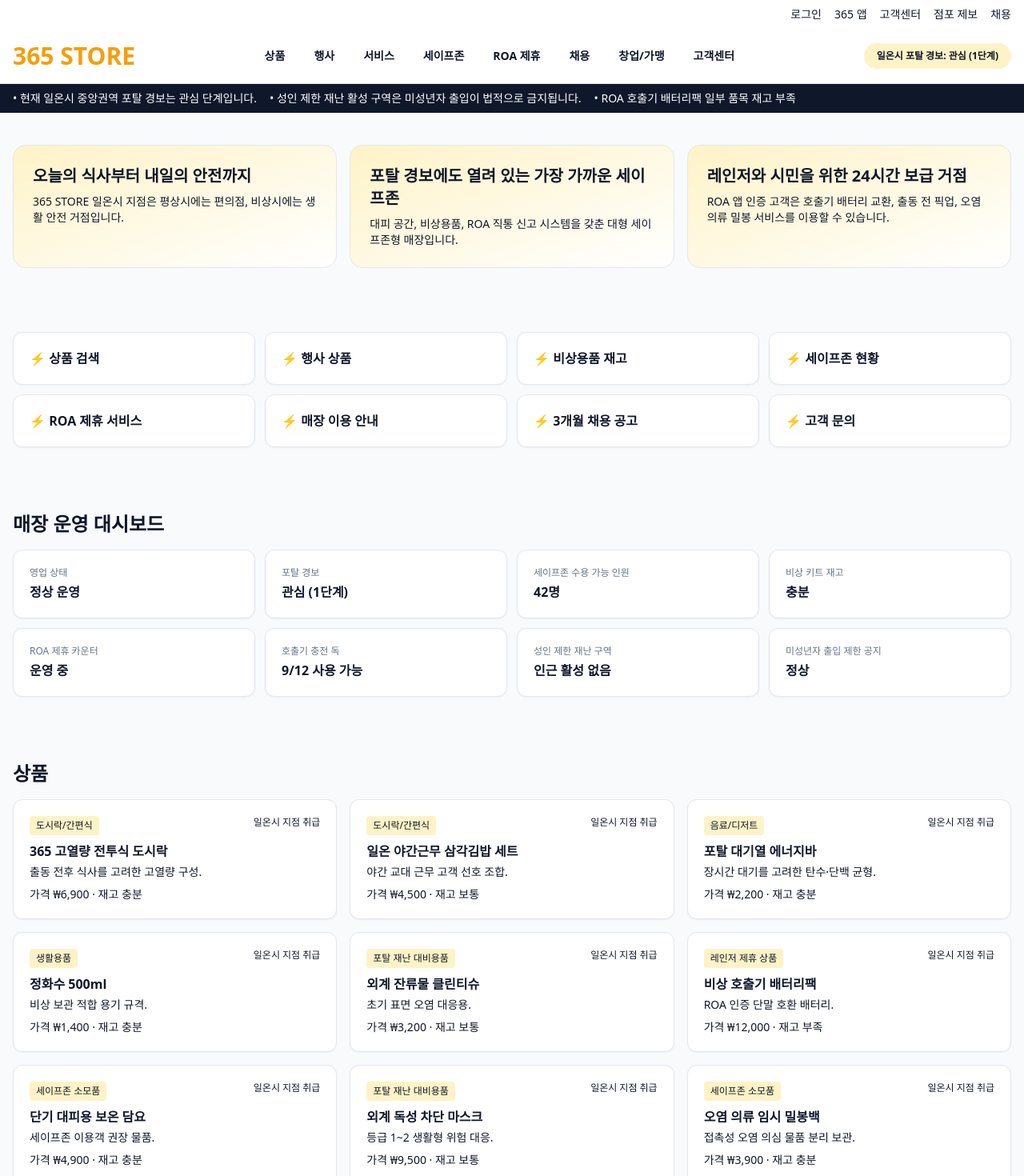
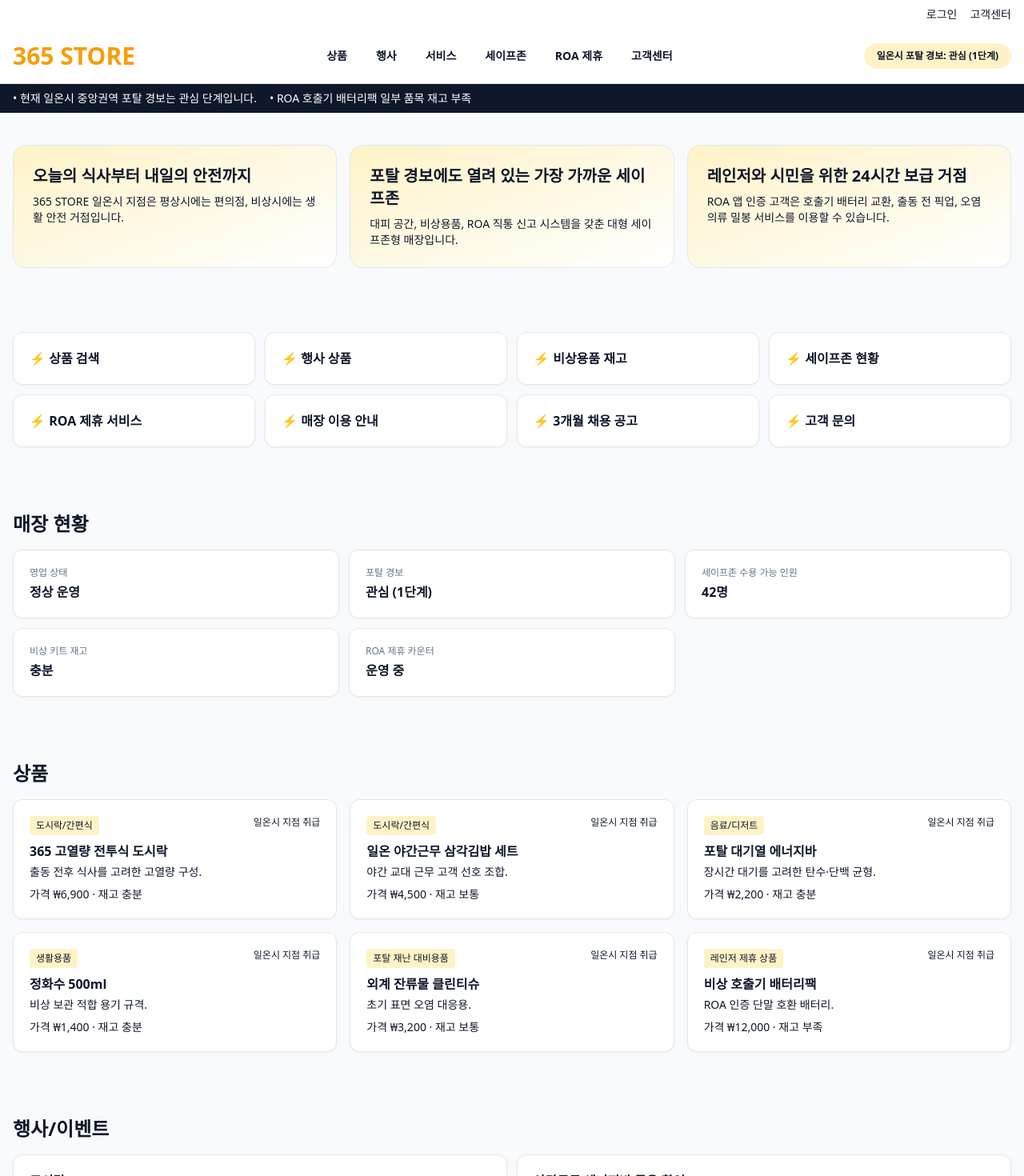
Before and after one commit to summer560/ROA-365, a React (Vite) app: page / in a window 1280 px wide. Shown: the top 1470 px of the page at 80% size. Built offline with nearby package versions, Linux system fonts and the light colour scheme.

Commit message:
refactor: simplify sections and add interactive login/customer pages

```diff
--- a/src/App.tsx
+++ b/src/App.tsx
@@ -1,31 +1,54 @@
+import { useState } from 'react';
 import { alertMessages, dashboard, events, faqs, notices, products, quickMenus, roaServices, safezoneFacilities } from './mockData';
 
-const navItems = [
-  ['상품', 'products'], ['행사', 'events'], ['서비스', 'services'], ['세이프존', 'safezone'],
-  ['ROA 제휴', 'roa'], ['채용', 'hiring'], ['창업/가맹', 'franchise'], ['고객센터', 'cs'],
-] as const;
+type Page = 'home' | 'customer' | 'login';
+
+const navItems: { label: string; id?: string; page?: Page }[] = [
+  { label: '상품', id: 'products' },
+  { label: '행사', id: 'events' },
+  { label: '서비스', id: 'services' },
+  { label: '세이프존', id: 'safezone' },
+  { label: 'ROA 제휴', id: 'roa' },
+  { label: '고객센터', page: 'customer' },
+];
 
 const sectionClass = 'mx-auto max-w-7xl px-4 py-10';
 const cardClass = 'rounded-xl border border-slate-200 bg-white p-5 shadow-sm';
 
 export default function App() {
-  return <div className="min-h-screen bg-slate-50 text-brand-navy"><Header /><AlertBar /><main><Hero /><QuickMenu /><StatusDashboard /><ProductSection /><EventSection /><SafezoneSection /><AnomalySection /><AdultRestrictedSafetySection /><ROAPartnershipSection /><HiringSection /><ManagerComment /><NoticeSection /><FAQSection /><FranchiseSection /></main><Footer /></div>;
+  const [page, setPage] = useState<Page>('home');
+  const [user, setUser] = useState<string | null>(null);
+
+  return (
+    <div className="min-h-screen bg-slate-50 text-brand-navy">
+      <Header user={user} onGoLogin={() => setPage('login')} onGoCustomer={() => setPage('customer')} onGoHome={() => setPage('home')} />
+      {page === 'home' && <AlertBar />}
+      <main>
+        {page === 'home' && <HomePage />}
+        {page === 'customer' && <CustomerCenterPage onGoHome={() => setPage('home')} />}
+        {page === 'login' && <LoginPage onLogin={(id) => { setUser(id); setPage('home'); }} />}
+      </main>
+      <Footer />
+    </div>
+  );
 }
 
-function Header() { return <header className="sticky top-0 z-40 border-b bg-white/95 backdrop-blur"><div className="mx-auto max-w-7xl px-4 py-2 text-sm flex justify-end gap-4">{['로그인', '365 앱', '고객센터', '점포 제보', '채용'].map((i)=><button key={i}>{i}</button>)}</div><div className="mx-auto max-w-7xl px-4 py-4 flex flex-col gap-4 md:flex-row md:items-center md:justify-between"><h1 className="text-3xl font-black text-amber-500">365 STORE</h1><nav className="flex flex-wrap gap-3 text-sm font-semibold">{navItems.map(([label,id])=><a key={id} href={`#${id}`} className="rounded-full px-3 py-2 hover:bg-amber-50">{label}</a>)}</nav><span className="rounded-full bg-amber-100 px-4 py-2 text-xs font-bold">일온시 포탈 경보: 관심 (1단계)</span></div></header>; }
-function AlertBar(){return <div className="bg-brand-navy text-white text-sm"><div className="mx-auto max-w-7xl px-4 py-2 flex flex-wrap gap-4">{alertMessages.map((m)=><p key={m}>• {m}</p>)}</div></div>}
-function Hero(){const banners=[['오늘의 식사부터 내일의 안전까지','365 STORE 일온시 지점은 평상시에는 편의점, 비상시에는 생활 안전 거점입니다.'],['포탈 경보에도 열려 있는 가장 가까운 세이프존','대피 공간, 비상용품, ROA 직통 신고 시스템을 갖춘 대형 세이프존형 매장입니다.'],['레인저와 시민을 위한 24시간 보급 거점','ROA 앱 인증 고객은 호출기 배터리 교환, 출동 전 픽업, 오염 의류 밀봉 서비스를 이용할 수 있습니다.']];return <section className={sectionClass}>{<div className="grid gap-4 md:grid-cols-3">{banners.map(([t,d])=><article key={t} className="rounded-2xl bg-gradient-to-br from-amber-100 to-white p-6 border"><h2 className="text-xl font-bold">{t}</h2><p className="mt-2 text-sm">{d}</p></article>)}</div>}</section>}
-function QuickMenu(){return <section id="services" className={sectionClass}><div className="grid grid-cols-2 md:grid-cols-4 gap-3">{quickMenus.map((m)=><button key={m} className={`${cardClass} text-left font-semibold`}>⚡ {m}</button>)}</div></section>}
-function StatusDashboard(){return <section className={sectionClass}><h3 className="text-2xl font-bold mb-4">매장 운영 대시보드</h3><div className="grid gap-3 md:grid-cols-4">{dashboard.map(([k,v])=><div key={k} className={cardClass}><p className="text-xs text-slate-500">{k}</p><p className="mt-1 font-bold">{v}</p></div>)}</div></section>}
-function ProductSection(){return <section id="products" className={sectionClass}><h3 className="text-2xl font-bold mb-4">상품</h3><div className="grid gap-4 md:grid-cols-2 lg:grid-cols-3">{products.map((p)=><article key={p.name} className={cardClass}><div className="flex justify-between"><span className="text-xs bg-amber-100 px-2 py-1 rounded">{p.category}</span><span className="text-xs">일온시 지점 취급</span></div><h4 className="mt-2 font-bold">{p.name}</h4><p className="text-sm mt-1">{p.description}</p><p className="mt-2 text-sm">가격 {p.price} · 재고 {p.stock}</p></article>)}</div></section>}
-function EventSection(){return <section id="events" className={sectionClass}><h3 className="text-2xl font-bold mb-4">행사/이벤트</h3><div className="grid gap-3 md:grid-cols-2">{events.map((e)=><article key={e.title} className={cardClass}><h4 className="font-bold">{e.title}</h4><p className="text-xs text-slate-500">{e.period}</p><p className="text-sm mt-2">{e.detail}</p>{e.note && <p className="mt-3 text-xs italic">{e.note}</p>}</article>)}</div></section>}
-function SafezoneSection(){return <section id="safezone" className={sectionClass}><h3 className="text-2xl font-bold mb-4">세이프존 안내</h3><div className="grid gap-4 md:grid-cols-2"><div className={cardClass}><p>관심 단계: 일반 영업</p><p>주의 단계: 대피 동선 안내</p><p>경계 단계: 동측 구역 세이프존 전환</p><p>심각 단계: 방호 셔터 하강, ROA 직통 신고</p></div><div className={`${cardClass} grid grid-cols-1 gap-2`}>{safezoneFacilities.map((f)=><p key={f}>• {f}</p>)}</div></div></section>}
-function AnomalySection(){const items=['공간 왜곡','감각 교란','의태 외계체','접촉성 오염','시간 지연'];return <section className={sectionClass}><h3 className="text-2xl font-bold mb-4">일온시 이상현상 생활안전 안내</h3><p className="mb-4 text-sm">위험 등급 1~2 생활형 이상현상 신고·임시 격리를 지원하며, 3등급 이상은 ROA 및 이능력자 관리국으로 즉시 이관됩니다.</p><div className="grid gap-3 md:grid-cols-5">{items.map((i)=><div className={cardClass} key={i}>{i}</div>)}</div></section>}
-function AdultRestrictedSafetySection(){return <section className={sectionClass}><h3 className="text-2xl font-bold mb-3">성인 제한 특수 재난 안내</h3><div className={cardClass}><p>일부 포탈 유래 재난은 성인 생체 신호 기반 특수 재난으로 분류됩니다.</p><p>활성 구역은 민간인 출입이 제한되며 미성년자는 법적으로 출입할 수 없습니다.</p><p>상세 대응은 ROA 및 이능력자 관리국 지침을 따릅니다.</p></div></section>}
-function ROAPartnershipSection(){return <section id="roa" className={sectionClass}><h3 className="text-2xl font-bold mb-4">ROA 제휴 서비스</h3><div className="grid gap-3 md:grid-cols-3">{roaServices.map((s)=><article key={s} className={cardClass}><h4 className="font-semibold">{s}</h4><p className="text-sm mt-2">{s.includes('픽업')?'출동 전 3분 픽업':s.includes('배터리')?'호출기 배터리 20분 급속 충전':'임무 복귀자 고열량 식사 패키지'}</p></article>)}</div></section>}
-function HiringSection(){return <section id="hiring" className={sectionClass}><h3 className="text-2xl font-bold mb-4">외인혼혈 세이프존 보조 스태프 3개월 기간제 시범 고용</h3><div className="grid gap-4 md:grid-cols-2"><article className={cardClass}><p>차별 금지 원칙을 준수하며, 위험 대응 적응력을 갖춘 지원자를 우대합니다.</p><ul className="mt-2 text-sm list-disc pl-5"><li>세이프존 일일 점검</li><li>비상용품 입출고 관리</li><li>경보 발령 시 대피 안내 보조</li><li>야간 안전 점검</li></ul></article><article className={cardClass}><ul className="text-sm list-disc pl-5"><li>계약 기간 3개월</li><li>성인 지원자만 가능</li><li>야간 근무 가능자 우대</li><li>ROA 또는 이능력자 관리국 등록 정보 확인 절차</li></ul></article></div></section>}
-function ManagerComment(){const comments=['재난은 막을 수 없어도, 재난 동선은 설계할 수 있습니다.','대피 공간은 무료입니다. 소모품은 합리적인 가격으로 준비했습니다.','일온시의 위험은 곧 준비된 매장의 기회입니다.','안전도 결국 재고와 동선에서 시작됩니다.']; return <section className={sectionClass}><h3 className="text-2xl font-bold mb-4">점장 코멘트</h3><div className="grid md:grid-cols-2 gap-3">{comments.map((c)=><blockquote key={c} className={`${cardClass} border-l-4 border-amber-400`}>{c}</blockquote>)}</div></section>}
-function NoticeSection(){return <section id="cs" className={sectionClass}><h3 className="text-2xl font-bold mb-4">고객센터/공지사항</h3><ul className={cardClass}>{notices.map((n)=><li className="py-2 border-b last:border-0" key={n}>{n}</li>)}</ul></section>}
-function FAQSection(){return <section className={sectionClass}><h3 className="text-2xl font-bold mb-4">FAQ</h3><div className="space-y-3">{faqs.map(([q,a])=><article key={q} className={cardClass}><p className="font-semibold">Q. {q}</p><p className="mt-2 text-sm">A. {a}</p></article>)}</div></section>}
-function FranchiseSection(){return <section id="franchise" className={sectionClass}><h3 className="text-2xl font-bold mb-4">창업/가맹 안내</h3><div className="grid gap-3 md:grid-cols-4">{['365 STORE 일반형','365 STORE 세이프존형','365 STORE ROA 협력형','365 STORE 포탈 위험권역 특수형'].map((m)=><div key={m} className={cardClass}>{m}</div>)}</div><p className="mt-4">“입지는 위험이 아니라 수요입니다.” · “365 STORE는 포탈 시대의 생활 인프라를 설계합니다.”</p></section>}
-function Footer(){return <footer className="bg-brand-navy text-white mt-8"><div className="mx-auto max-w-7xl px-4 py-8 text-sm"><p className="font-bold">365 STORE 일온시 지점</p><p>일온시 중앙순환로 365, 일온세이프타워 1층 · 고객센터 1588-0365 · 24시간 운영</p><p className="mt-2">본 사이트의 브랜드·기관·지역은 가상 설정이며 실제와 무관합니다. 미성년자 보호 규정, 이상현상 신고 안내, ROA/이능력자 관리국 관련 내용은 세계관 설정입니다.</p></div></footer>}
+function Header({ user, onGoLogin, onGoCustomer, onGoHome }: { user: string | null; onGoLogin: () => void; onGoCustomer: () => void; onGoHome: () => void }) {
+  return <header className="sticky top-0 z-40 border-b bg-white/95 backdrop-blur"><div className="mx-auto max-w-7xl px-4 py-2 text-sm flex justify-end gap-4"><button onClick={onGoLogin}>{user ? `${user}님` : '로그인'}</button><button onClick={onGoCustomer}>고객센터</button></div><div className="mx-auto max-w-7xl px-4 py-4 flex flex-col gap-4 md:flex-row md:items-center md:justify-between"><button onClick={onGoHome} className="text-3xl font-black text-amber-500 text-left">365 STORE</button><nav className="flex flex-wrap gap-3 text-sm font-semibold">{navItems.map((item) => item.page ? <button key={item.label} onClick={item.page === 'customer' ? onGoCustomer : onGoHome} className="rounded-full px-3 py-2 hover:bg-amber-50">{item.label}</button> : <a key={item.id} href={`#${item.id}`} className="rounded-full px-3 py-2 hover:bg-amber-50">{item.label}</a>)}</nav><span className="rounded-full bg-amber-100 px-4 py-2 text-xs font-bold">일온시 포탈 경보: 관심 (1단계)</span></div></header>;
+}
+function HomePage() { return <><Hero /><QuickMenu /><StatusDashboard /><ProductSection /><EventSection /><SafezoneSection /><AnomalySection /><ROAPartnershipSection /><HiringSection /><NoticeSection /><FAQSection /></>; }
+function AlertBar() { return <div className="bg-brand-navy text-white text-sm"><div className="mx-auto max-w-7xl px-4 py-2 flex flex-wrap gap-4">{alertMessages.map((m) => <p key={m}>• {m}</p>)}</div></div>; }
+function Hero() { const banners = [['오늘의 식사부터 내일의 안전까지', '365 STORE 일온시 지점은 평상시에는 편의점, 비상시에는 생활 안전 거점입니다.'], ['포탈 경보에도 열려 있는 가장 가까운 세이프존', '대피 공간, 비상용품, ROA 직통 신고 시스템을 갖춘 대형 세이프존형 매장입니다.'], ['레인저와 시민을 위한 24시간 보급 거점', 'ROA 앱 인증 고객은 호출기 배터리 교환, 출동 전 픽업, 오염 의류 밀봉 서비스를 이용할 수 있습니다.']]; return <section className={sectionClass}><div className="grid gap-4 md:grid-cols-3">{banners.map(([t, d]) => <article key={t} className="rounded-2xl bg-gradient-to-br from-amber-100 to-white p-6 border"><h2 className="text-xl font-bold">{t}</h2><p className="mt-2 text-sm">{d}</p></article>)}</div></section>; }
+function QuickMenu() { return <section id="services" className={sectionClass}><div className="grid grid-cols-2 md:grid-cols-4 gap-3">{quickMenus.map((m) => <button key={m} className={`${cardClass} text-left font-semibold`}>⚡ {m}</button>)}</div></section>; }
+function StatusDashboard() { return <section className={sectionClass}><h3 className="text-2xl font-bold mb-4">매장 현황</h3><div className="grid gap-3 md:grid-cols-3">{dashboard.map(([k, v]) => <div key={k} className={cardClass}><p className="text-xs text-slate-500">{k}</p><p className="mt-1 font-bold">{v}</p></div>)}</div></section>; }
+function ProductSection() { return <section id="products" className={sectionClass}><h3 className="text-2xl font-bold mb-4">상품</h3><div className="grid gap-4 md:grid-cols-2 lg:grid-cols-3">{products.map((p) => <article key={p.name} className={cardClass}><div className="flex justify-between"><span className="text-xs bg-amber-100 px-2 py-1 rounded">{p.category}</span><span className="text-xs">일온시 지점 취급</span></div><h4 className="mt-2 font-bold">{p.name}</h4><p className="text-sm mt-1">{p.description}</p><p className="mt-2 text-sm">가격 {p.price} · 재고 {p.stock}</p></article>)}</div></section>; }
+function EventSection() { return <section id="events" className={sectionClass}><h3 className="text-2xl font-bold mb-4">행사/이벤트</h3><div className="grid gap-3 md:grid-cols-2">{events.map((e) => <article key={e.title} className={cardClass}><h4 className="font-bold">{e.title}</h4><p className="text-xs text-slate-500">{e.period}</p><p className="text-sm mt-2">{e.detail}</p>{e.note && <p className="mt-3 text-xs italic">{e.note}</p>}</article>)}</div></section>; }
+function SafezoneSection() { return <section id="safezone" className={sectionClass}><h3 className="text-2xl font-bold mb-4">세이프존 안내</h3><div className="grid gap-4 md:grid-cols-2"><div className={cardClass}><p>관심 단계: 일반 영업</p><p>주의 단계: 대피 동선 안내</p><p>경계 단계: 동측 구역 세이프존 전환</p><p>심각 단계: 방호 셔터 하강, ROA 직통 신고</p></div><div className={`${cardClass} grid grid-cols-1 gap-2`}>{safezoneFacilities.map((f) => <p key={f}>• {f}</p>)}</div></div></section>; }
+function AnomalySection() { const items = ['공간 왜곡', '감각 교란', '의태 외계체', '접촉성 오염', '시간 지연']; return <section className={sectionClass}><h3 className="text-2xl font-bold mb-4">일온시 이상현상 생활안전 안내</h3><div className="grid gap-3 md:grid-cols-5">{items.map((i) => <div className={cardClass} key={i}>{i}</div>)}</div></section>; }
+function ROAPartnershipSection() { return <section id="roa" className={sectionClass}><h3 className="text-2xl font-bold mb-4">ROA 제휴 서비스</h3><div className="grid gap-3 md:grid-cols-3">{roaServices.map((s) => <article key={s} className={cardClass}><h4 className="font-semibold">{s}</h4></article>)}</div></section>; }
+function HiringSection() { return <section className={sectionClass}><h3 className="text-2xl font-bold mb-4">외인혼혈 세이프존 보조 스태프 3개월 기간제 시범 고용</h3><div className={cardClass}>세이프존 운영 지원 인력 채용을 상시 검토합니다.</div></section>; }
+function NoticeSection() { return <section className={sectionClass}><h3 className="text-2xl font-bold mb-4">공지사항</h3><ul className={cardClass}>{notices.map((n) => <li className="py-2 border-b last:border-0" key={n}>{n}</li>)}</ul></section>; }
+function FAQSection() { return <section className={sectionClass}><h3 className="text-2xl font-bold mb-4">FAQ</h3><div className="space-y-3">{faqs.map(([q, a]) => <article key={q} className={cardClass}><p className="font-semibold">Q. {q}</p><p className="mt-2 text-sm">A. {a}</p></article>)}</div></section>; }
+function LoginPage({ onLogin }: { onLogin: (id: string) => void }) { const [id, setId] = useState(''); const [pw, setPw] = useState(''); const [err, setErr] = useState(''); return <section className={sectionClass}><div className="max-w-md mx-auto bg-white border rounded-xl p-6"><h2 className="text-2xl font-bold">로그인</h2><p className="text-sm text-slate-500 mt-1">데모 계정: store365 / 365pass</p><input className="w-full border rounded p-2 mt-4" placeholder="아이디" value={id} onChange={(e) => setId(e.target.value)} /><input type="password" className="w-full border rounded p-2 mt-3" placeholder="비밀번호" value={pw} onChange={(e) => setPw(e.target.value)} />{err && <p className="text-red-600 text-sm mt-2">{err}</p>}<button className="w-full mt-4 bg-amber-500 text-white rounded p-2 font-bold" onClick={() => { if (id === 'store365' && pw === '365pass') onLogin(id); else setErr('아이디 또는 비밀번호가 올바르지 않습니다.'); }}>로그인</button></div></section>; }
+function CustomerCenterPage({ onGoHome }: { onGoHome: () => void }) { return <section className={sectionClass}><div className={cardClass}><h2 className="text-2xl font-bold">고객센터</h2><p className="mt-3">문의 접수: 1588-0365 (24시간)</p><p>점포 제보: report@365store.virtual</p><button className="mt-4 rounded bg-brand-navy text-white px-4 py-2" onClick={onGoHome}>메인으로 돌아가기</button></div></section>; }
+function Footer() { return <footer className="bg-brand-navy text-white mt-8"><div className="mx-auto max-w-7xl px-4 py-8 text-sm"><p>본 사이트의 브랜드·기관·지역은 가상 설정이며 실제와 무관합니다.</p></div></footer>; }
--- a/src/mockData.ts
+++ b/src/mockData.ts
@@ -3,14 +3,16 @@ export type EventItem = { title: string; period: string; detail: string; note?:
 
 export const alertMessages = [
   '현재 일온시 중앙권역 포탈 경보는 관심 단계입니다.',
-  '성인 제한 재난 활성 구역은 미성년자 출입이 법적으로 금지됩니다.',
   'ROA 호출기 배터리팩 일부 품목 재고 부족',
 ];
 
 export const quickMenus = ['상품 검색', '행사 상품', '비상용품 재고', '세이프존 현황', 'ROA 제휴 서비스', '매장 이용 안내', '3개월 채용 공고', '고객 문의'];
 export const dashboard = [
-  ['영업 상태', '정상 운영'], ['포탈 경보', '관심 (1단계)'], ['세이프존 수용 가능 인원', '42명'], ['비상 키트 재고', '충분'],
-  ['ROA 제휴 카운터', '운영 중'], ['호출기 충전 독', '9/12 사용 가능'], ['성인 제한 재난 구역', '인근 활성 없음'], ['미성년자 출입 제한 공지', '정상'],
+  ['영업 상태', '정상 운영'],
+  ['포탈 경보', '관심 (1단계)'],
+  ['세이프존 수용 가능 인원', '42명'],
+  ['비상 키트 재고', '충분'],
+  ['ROA 제휴 카운터', '운영 중'],
 ];
 
 export const products: Product[] = [
@@ -20,10 +22,6 @@ export const products: Product[] = [
   { name: '정화수 500ml', price: '₩1,400', stock: '충분', category: '생활용품', description: '비상 보관 적합 용기 규격.' },
   { name: '외계 잔류물 클린티슈', price: '₩3,200', stock: '보통', category: '포탈 재난 대비용품', description: '초기 표면 오염 대응용.' },
   { name: '비상 호출기 배터리팩', price: '₩12,000', stock: '부족', category: '레인저 제휴 상품', description: 'ROA 인증 단말 호환 배터리.' },
-  { name: '단기 대피용 보온 담요', price: '₩4,900', stock: '충분', category: '세이프존 소모품', description: '세이프존 이용객 권장 물품.' },
-  { name: '외계 독성 차단 마스크', price: '₩9,500', stock: '보통', category: '포탈 재난 대비용품', description: '등급 1~2 생활형 위험 대응.' },
-  { name: '오염 의류 임시 밀봉백', price: '₩3,900', stock: '충분', category: '세이프존 소모품', description: '접촉성 오염 의심 물품 분리 보관.' },
-  { name: 'ROA 인증 회복 젤', price: '₩5,700', stock: '한정', category: '레인저 제휴 상품', description: '앱 인증 고객 구매 가능.' },
 ];
 
 export const events: EventItem[] = [
@@ -31,19 +29,16 @@ export const events: EventItem[] = [
   { title: '야간근무 에너지바 묶음 할인', period: '상시', detail: '22시~04시, 4개 묶음 15% 할인.' },
   { title: '비상용품 주간 할인', period: '매월 둘째 주', detail: '마스크·담요·정화수 카테고리 특별가.' },
   { title: 'ROA 앱 인증 레인저 커피 리필', period: '상시', detail: '임무 전후 1회 리필 제공.' },
-  { title: '세이프존 담요 구매 시 정화수 할인', period: '포탈 경보 주의 이상', detail: '안전 물품 동시 구매 혜택.' },
-  { title: '호출기 배터리팩 입고 알림 신청', period: '상시', detail: '재입고 시 앱 푸시 알림.', note: '대피는 무료, 소모품은 합리적인 가격으로 제공합니다.' },
 ];
 
-export const notices = ['일온시 포탈 경보 관심 단계 유지 안내', '비상 호출기 배터리팩 일부 품목 재입고 지연', '세이프존 정기 점검 일정 안내', '미성년자 출입 제한 구역 관련 보호자 안내', '이상현상 의심 상품 신고 절차 안내', '외인혼혈 3개월 기간제 스태프 채용 공고'];
+export const notices = ['일온시 포탈 경보 관심 단계 유지 안내', '비상 호출기 배터리팩 일부 품목 재입고 지연', '세이프존 정기 점검 일정 안내', '이상현상 의심 상품 신고 절차 안내'];
 export const faqs = [
   ['포탈 경보가 울리면 매장은 계속 운영하나요?', '관심·주의 단계에서는 일반 영업을 유지하며, 경계 이상 단계에서는 일부 구역이 세이프존으로 전환됩니다.'],
   ['세이프존 이용은 무료인가요?', '대피 공간 이용은 무료입니다. 단, 담요·충전·일부 소모성 물품은 유료로 제공됩니다.'],
   ['레인저가 아니어도 비상용품을 구매할 수 있나요?', '대부분의 방재용품은 일반 시민도 구매할 수 있으며 일부 ROA 인증 품목은 앱 인증이 필요합니다.'],
-  ['미성년자도 세이프존에 들어갈 수 있나요?', '일반 포탈 경보 상황에서는 대피가 가능하나 성인 제한 재난 활성 구역은 법적으로 미성년자 출입이 금지됩니다.'],
   ['외인혼혈 채용은 어떤 제도인가요?', '본사 세이프존 인력 지원 프로그램에 따른 3개월 기간제 시범 고용 트랙입니다.'],
   ['이상현상을 발견하면 어떻게 해야 하나요?', '직원에게 알리거나 이상현상 신고 QR을 이용해 접수해 주세요.'],
 ];
 
-export const safezoneFacilities = ['강화 방호 셔터', '간이 방호벽', '응급 키트', '외계 독성 차단 마스크', '정화수 보관함', '비상식량 보관함', '비상 호출기 충전 독', 'ROA 직통 신고 버튼', '이상현상 신고 태블릿', '미성년자 보호 안내 표지'];
+export const safezoneFacilities = ['강화 방호 셔터', '간이 방호벽', '응급 키트', '외계 독성 차단 마스크', '정화수 보관함', '비상식량 보관함', '비상 호출기 충전 독', 'ROA 직통 신고 버튼', '이상현상 신고 태블릿'];
 export const roaServices = ['ROA 앱 인증', '호출기 배터리 교환', '출동 전 픽업 예약', '임무 복귀자 간편식 패키지', '오염 의류 임시 밀봉백', '비상 보고 QR 접수', '세이프존 우선 대피 동선 안내'];
```
